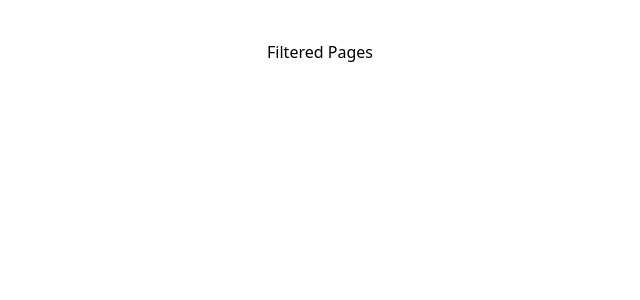
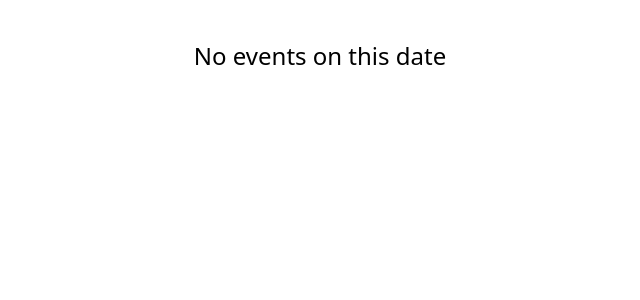
Before and after one commit to macklark/next-notes, a Next.js app: page /events in a window 1280 px wide. Shown: the top 300 px of the page, without its empty margins (320-960 px from the left). Built offline with nearby package versions, Linux system fonts and the light colour scheme.

Commit message:
updated and fixed filter feature

```diff
--- a/pages/events/[...slug].jsx
+++ b/pages/events/[...slug].jsx
@@ -1,4 +1,5 @@
 import { useRouter } from "next/router";
+import Link from "next/link";
 
 export default function Filtered() {
   const router = useRouter();
@@ -8,46 +9,66 @@ export default function Filtered() {
       id: 1,
       title: "React conf",
       image: "../public/react.jpg",
-      date: "2021-04-21",
+      date: "2022-05-21",
     },
     {
       id: 2,
       title: "Vue conf",
       image: "../public/vue.jpg",
-      date: "2022-02-22",
+      date: "2022-05-02",
     },
     {
       id: 3,
       title: "Angular conf",
       image: "../public/angular.jpg",
-      date: "2021-01-23",
+      date: "2021-04-23",
     },
   ];
 
   const filterer = () => {
-    const nYear = +router.query.slug[0];
-    const nMonth = +router.query.slug[1];
+    const filterData = router.query.slug;
+    const filterYear = filterData[0];
+    const filterMonth = filterData[1];
+    const nYear = +filterYear;
+    const nMonth = +filterMonth;
 
     const filter = events.filter((event) => {
       const eventDate = new Date(event.date);
-      console.log(eventDate);
       if (!router.query.slug) {
         return <p className="text-center">Loading...</p>;
       }
 
       return (
-        eventDate.getFullYear() === nYear && eventDate.getMonth() === nMonth
+        eventDate.getFullYear() === nYear && eventDate.getMonth() + 1 === nMonth
       );
     });
 
     return filter;
   };
 
-  filterer();
+  if (router.query.slug == undefined) {
+    return <p className="text-center">Loading...</p>;
+  } else {
+    filterer();
+  }
 
   return (
     <div className="mt-10 text-center">
-      <h1>Filtered Pages</h1>
+      {filterer().length == 0 && (
+        <p className="text-2xl text-center">No events on this date</p>
+      )}
+      {filterer().map((event) => {
+        return (
+          <div
+            key={event.id}
+            className="flex justify-center content-center mb-10"
+          >
+            <Link href={`/events/${event.title}`}>
+              <a className="text-4xl">{event.title}</a>
+            </Link>
+          </div>
+        );
+      })}
     </div>
   );
 }
```
